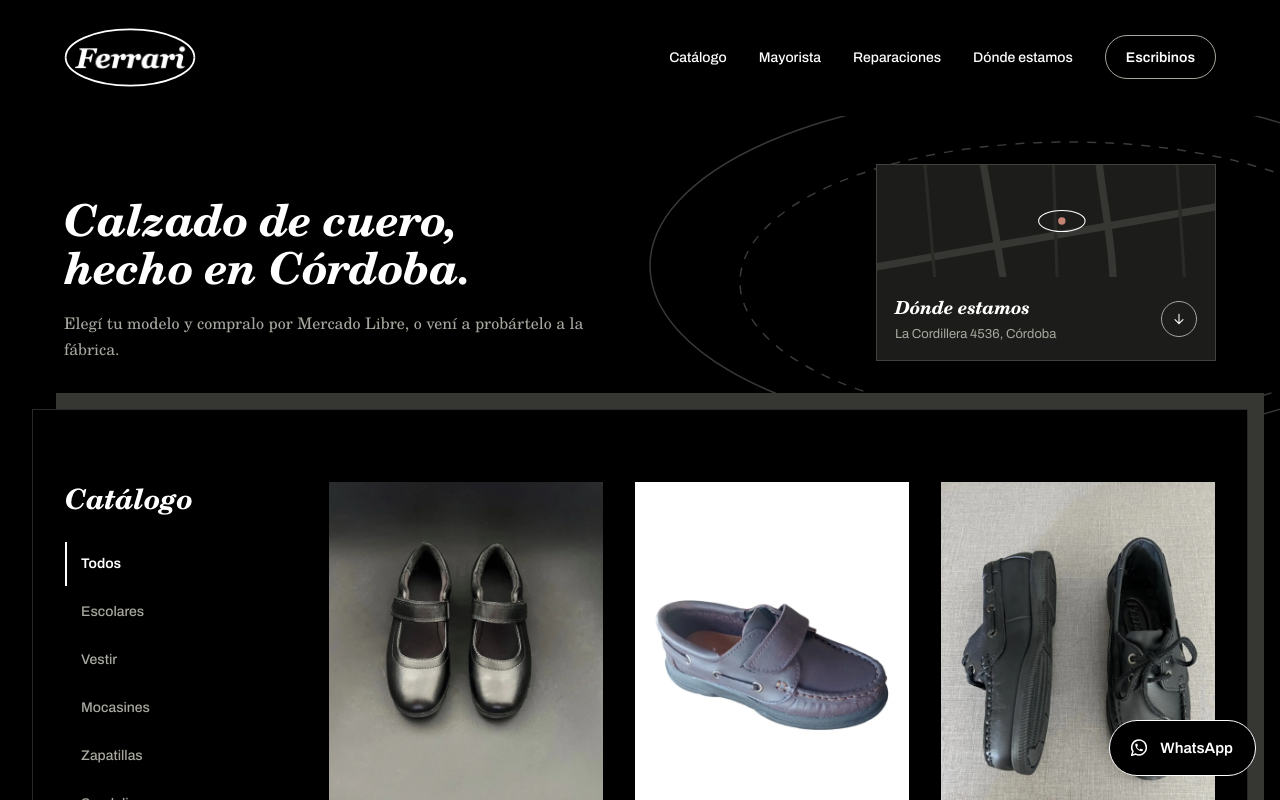
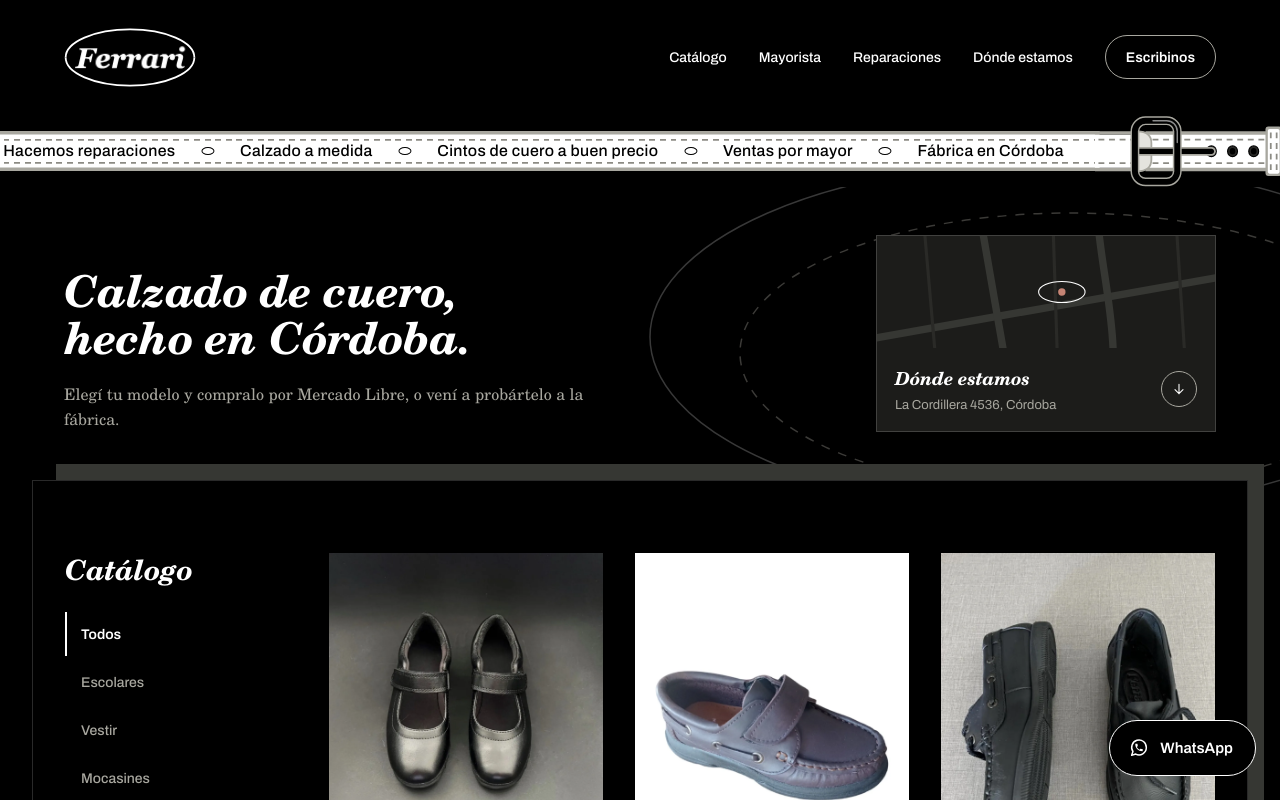
Before and after one commit to Ferlara02/calzadosferrari, a React (Vite) app: page / in a window 1280 px wide. Shown: the top 800 px of the page. Built offline with nearby package versions, Linux system fonts and the light colour scheme.

Commit message:
Five: cinto adviser

```diff
--- /dev/null
+++ b/src/components/CintaAnuncios.jsx
@@ -0,0 +1,94 @@
+import { Link } from "react-router-dom";
+
+/**
+ * Cinta de anuncios con forma de cinto: corre de costado en loop y cada tanto
+ * pasa la hebilla abrochada (sin texto). Se frena al tocarla o pasar el mouse.
+ * Para cambiar los anuncios, editá esta lista (texto y a qué sección lleva).
+ */
+const ANUNCIOS = [
+  { texto: "¡Escolares para todo el año!", a: "/#catalogo" },
+  { texto: "Hacemos reparaciones", a: "/#reparaciones" },
+  { texto: "Calzado a medida", a: "/#mayorista" },
+  { texto: "Cintos de cuero a buen precio", a: "/#cintos" },
+  { texto: "Ventas por mayor", a: "/#mayorista" },
+  { texto: "Fábrica en Córdoba", a: "/#local" },
+];
+
+// "clara": cinto blanco con detalles en negro · "oscura": cinto negro con detalles en blanco
+const TONO = "clara";
+
+// Copias del tramo + hebilla: alcanza para cubrir pantallas anchas sin que se vea el final
+const COPIAS = 3;
+
+export default function CintaAnuncios() {
+  return (
+    <div className={`cinta cinta--${TONO}`} role="region" aria-label="Anuncios">
+      <div className="cinta-pista">
+        {Array.from({ length: COPIAS }, (_, c) => (
+          // Solo la primera copia la leen los lectores de pantalla y el teclado
+          <div className="cinta-modulo" key={c} aria-hidden={c > 0 ? "true" : undefined}>
+            <ul className="cinta-tramo">
+              {ANUNCIOS.map((anuncio) => (
+                <li key={anuncio.texto}>
+                  <Link to={anuncio.a} tabIndex={c > 0 ? -1 : undefined}>
+                    {anuncio.texto}
+                  </Link>
+                </li>
+              ))}
+            </ul>
+            <Hebilla />
+          </div>
+        ))}
+      </div>
+    </div>
+  );
+}
+
+/*
+ * Hebilla abrochada, de izquierda a derecha: el cuero llega y se dobla en el
+ * pasador; la punta con agujeros pasa por el marco, la lengüeta entra en un
+ * agujero, y una presilla sujeta la punta encima del tramo que sigue.
+ * El cuero mide 34 de alto (de y=13 a y=47), igual que .cinta-tramo. Los tramos
+ * de los extremos se pasan 3 unidades del borde para que la unión no se note.
+ */
+function Hebilla() {
+  return (
+    <svg className="cinta-hebilla" viewBox="0 0 200 60" aria-hidden="true" focusable="false">
+      {/* tramo que sigue después de la punta (queda abajo) */}
+      <path className="c-canto" d="M150 13H203V16H150Z M150 44H203V47H150Z" />
+      <rect className="c-cara" x="150" y="16" width="53" height="28" />
+      <path className="c-hilo" d="M150 20H200M150 40H200" />
+
+      {/* punta con agujeros, con su sombra sobre el tramo de abajo */}
+      <path className="c-sombra" d="M40 16 H174 L192 32 L174 49 H40 Z" />
+      <path className="c-canto" d="M40 13 H172 L189 30 L172 47 H40 Z" />
+      <path className="c-cara" d="M40 16 H171 L185 30 L171 44 H40 Z" />
+      <path className="c-hilo" d="M46 20H168M46 40H168" />
+      {[96, 114, 132].map((x) => (
+        <g key={x}>
+          <ellipse className="c-ojalillo" cx={x} cy="30" rx="4.2" ry="4.6" />
+          <ellipse className="c-agujero" cx={x} cy="30" rx="2.4" ry="2.8" />
+        </g>
+      ))}
+
+      {/* presilla: abraza la punta y el tramo de abajo */}
+      <rect className="c-canto" x="142" y="9" width="14" height="42" rx="2.5" />
+      <rect className="c-cara" x="144" y="11" width="10" height="38" rx="1.5" />
+      <path className="c-hilo" d="M146.5 14V46M151.5 14V46" />
+
+      {/* tramo que llega a la hebilla y se dobla en el pasador */}
+      <path className="c-canto" d="M-3 13H38V16H-3Z M-3 44H38V47H-3Z" />
+      <rect className="c-cara" x="-3" y="16" width="41" height="28" />
+      <path className="c-hilo" d="M0 20H32M0 40H32" />
+      <path className="c-doblez" d="M33 13 Q45 13 45 23 V37 Q45 47 33 47 Z" />
+
+      {/* lengüeta metida en el primer agujero, y el marco encima
+          (cada pieza de metal lleva un borde fino abajo para que se lea sobre cualquier fondo) */}
+      <path className="c-metal-borde" d="M35 30 H96" />
+      <path className="c-metal" d="M35 30 H96" />
+      <rect className="c-marco-borde" x="31" y="4" width="36" height="52" rx="9" />
+      <rect className="c-marco" x="31" y="4" width="36" height="52" rx="9" />
+      <rect className="c-reflejo" x="31" y="4" width="36" height="52" rx="9" pathLength="100" />
+    </svg>
+  );
+}
--- a/src/pages/Home.jsx
+++ b/src/pages/Home.jsx
@@ -1,3 +1,4 @@
+import CintaAnuncios from "../components/CintaAnuncios";
 import Hero from "../sections/Hero";
 import Catalogo from "../sections/Catalogo";
 import Cintos from "../sections/Cintos";
@@ -8,6 +9,7 @@ import DondeEstamos from "../sections/DondeEstamos";
 export default function Home() {
   return (
     <>
+      <CintaAnuncios />
       <Hero />
       <Catalogo />
       <Cintos />
--- a/src/sections/Cintos.jsx
+++ b/src/sections/Cintos.jsx
@@ -6,7 +6,7 @@ const TIRA = "M-20 150 C 180 150, 260 70, 480 80 S 760 120, 800 110";
 export default function Cintos() {
   const [ref, visto] = useEnPantalla({ threshold: 0.35 });
   return (
-    <section className="sec sec-cintos tema-blanco" aria-labelledby="cintos-titulo">
+    <section id="cintos" className="sec sec-cintos tema-blanco" aria-labelledby="cintos-titulo">
       <div className="contenedor cintos">
         <div className="pila">
           <h2 id="cintos-titulo" className="titulo h2">
--- a/src/styles/home.css
+++ b/src/styles/home.css
@@ -1003,3 +1003,181 @@
     padding: 48px 28px 40px;
   }
 }
+
+/* Cinta de anuncios con forma de cinto (CintaAnuncios.jsx) */
+.cinta {
+  --cinta-alto: 40px;                   /* alto del cuero; todo lo demás escala con esto */
+  --u: calc(var(--cinta-alto) / 34);
+  --cinta-dur: 36s;                     /* lo que tarda en pasar un tramo + hebilla */
+  overflow: hidden;
+  -webkit-tap-highlight-color: transparent;
+}
+.cinta-pista {
+  display: flex;
+  width: max-content;
+  animation: cinta-correr var(--cinta-dur) linear infinite;
+}
+/* Tonos (TONO en CintaAnuncios.jsx) */
+.cinta--oscura {
+  --cinta-cara: #0f0f0e;                /* cuero */
+  --cinta-canto: #363733;               /* la segunda capa, que asoma en los bordes */
+  --cinta-hilo: #8c8b84;                /* costura */
+  --cinta-separador: #8c8b84;
+  --cinta-texto: var(--blanco);
+  --cinta-doblez: #1a1a18;
+  --cinta-ojalillo: #2a2a27;
+  --cinta-ojalillo-borde: #6e6d67;
+  --cinta-sombra: rgba(0, 0, 0, 0.6);
+  --cinta-metal: var(--blanco);
+  --cinta-metal-borde: transparent;
+  --cinta-reflejo: var(--hilo);
+}
+.cinta--clara {
+  --cinta-cara: var(--blanco);
+  --cinta-canto: var(--hilo);
+  --cinta-hilo: #8c8b84;                /* costura gris */
+  --cinta-separador: var(--negro);
+  --cinta-texto: var(--negro);
+  --cinta-doblez: #e4e3de;
+  --cinta-ojalillo: #2a2a27;
+  --cinta-ojalillo-borde: var(--negro);
+  --cinta-sombra: rgba(0, 0, 0, 0.3);
+  --cinta-metal: var(--negro);
+  --cinta-metal-borde: var(--hilo);     /* sin esto, el marco negro se pierde sobre el fondo negro */
+  --cinta-reflejo: rgba(255, 255, 255, 0.55);
+}
+/* Se frena para poder leer o tocar un anuncio:
+   - mientras el dedo está apoyado (:active);
+   - con el mouse encima, solo si hay mouse de verdad (en celulares el "hover"
+     queda pegado después de tocar y la cinta no arrancaba más);
+   - con foco de teclado (:focus-visible), no con el foco que deja un clic,
+     que sigue puesto después de bajar a la sección. */
+.cinta:active .cinta-pista,
+.cinta:has(a:focus-visible) .cinta-pista {
+  animation-play-state: paused;
+}
+@media (hover: hover) and (pointer: fine) {
+  .cinta:hover .cinta-pista {
+    animation-play-state: paused;
+  }
+}
+@keyframes cinta-correr {
+  to {
+    transform: translateX(calc(-100% / 3)); /* una copia (COPIAS = 3) */
+  }
+}
+.cinta-modulo {
+  display: flex;
+  align-items: center;
+  flex: none;
+}
+.cinta-tramo {
+  display: flex;
+  align-items: center;
+  height: var(--cinta-alto);
+  margin: 0;
+  padding: 0 calc(var(--u) * 30);
+  list-style: none;
+  /* costuras arriba y abajo, cuero y canto gris en los bordes (igual que la hebilla) */
+  background:
+    repeating-linear-gradient(90deg, var(--cinta-hilo) 0 calc(var(--u) * 5), transparent 0 calc(var(--u) * 9))
+      0 calc(var(--u) * 6.25) / 100% calc(var(--u) * 1.5) no-repeat,
+    repeating-linear-gradient(90deg, var(--cinta-hilo) 0 calc(var(--u) * 5), transparent 0 calc(var(--u) * 9))
+      0 calc(var(--u) * 26.25) / 100% calc(var(--u) * 1.5) no-repeat,
+    var(--cinta-cara);
+  box-shadow:
+    inset 0 calc(var(--u) * 3) 0 var(--cinta-canto),
+    inset 0 calc(var(--u) * -3) 0 var(--cinta-canto);
+}
+.cinta-tramo li {
+  display: flex;
+  align-items: center;
+}
+/* separador: el óvalo del logo */
+.cinta-tramo li + li::before {
+  content: "";
+  width: calc(var(--u) * 11);
+  height: calc(var(--u) * 7);
+  margin: 0 calc(var(--u) * 22);
+  border: 1.5px solid var(--cinta-separador);
+  border-radius: 50%;
+}
+.cinta-tramo a {
+  padding: calc(var(--u) * 8) 0;
+  color: var(--cinta-texto);
+  font: 500 calc(var(--u) * 13.5) / 1 var(--font-ui);
+  letter-spacing: 0.02em;
+  text-decoration: none;
+  white-space: nowrap;
+}
+.cinta-tramo a:hover {
+  text-decoration: underline;
+  text-underline-offset: 3px;
+}
+.cinta-hebilla {
+  display: block;
+  flex: none;
+  margin: 0 -1px; /* se monta 1px sobre cada tramo para que no se vea la unión */
+  height: calc(var(--u) * 60);
+  width: auto;
+  aspect-ratio: 200 / 60;
+  overflow: visible;
+}
+.cinta-hebilla .c-canto { fill: var(--cinta-canto); }
+.cinta-hebilla .c-cara { fill: var(--cinta-cara); }
+.cinta-hebilla .c-hilo {
+  fill: none;
+  stroke: var(--cinta-hilo);
+  stroke-width: 1.5;
+  stroke-dasharray: 5 4;
+}
+.cinta-hebilla .c-sombra { fill: var(--cinta-sombra); }
+.cinta-hebilla .c-doblez {
+  fill: var(--cinta-doblez);
+  stroke: var(--cinta-canto);
+  stroke-width: 1.5;
+}
+.cinta-hebilla .c-ojalillo {
+  fill: var(--cinta-ojalillo);
+  stroke: var(--cinta-ojalillo-borde);
+  stroke-width: 1;
+}
+.cinta-hebilla .c-agujero { fill: #000; }
+.cinta-hebilla .c-metal,
+.cinta-hebilla .c-metal-borde {
+  fill: none;
+  stroke: var(--cinta-metal);
+  stroke-width: 4.5;
+  stroke-linecap: round;
+}
+.cinta-hebilla .c-marco,
+.cinta-hebilla .c-marco-borde {
+  fill: none;
+  stroke: var(--cinta-metal);
+  stroke-width: 5;
+}
+.cinta-hebilla .c-metal-borde,
+.cinta-hebilla .c-marco-borde {
+  stroke: var(--cinta-metal-borde);
+  stroke-width: 7.5;
+}
+/* reflejo del metal sobre una parte del marco */
+.cinta-hebilla .c-reflejo {
+  fill: none;
+  stroke: var(--cinta-reflejo);
+  stroke-width: 1.2;
+  stroke-linecap: round;
+  stroke-dasharray: 22 78;
+  stroke-dashoffset: -4;
+}
+@media (max-width: 640px) {
+  .cinta {
+    --cinta-alto: 36px;
+    --cinta-dur: 34s;
+  }
+}
+@media (prefers-reduced-motion: reduce) {
+  .cinta-pista {
+    animation: none;
+  }
+}
```
